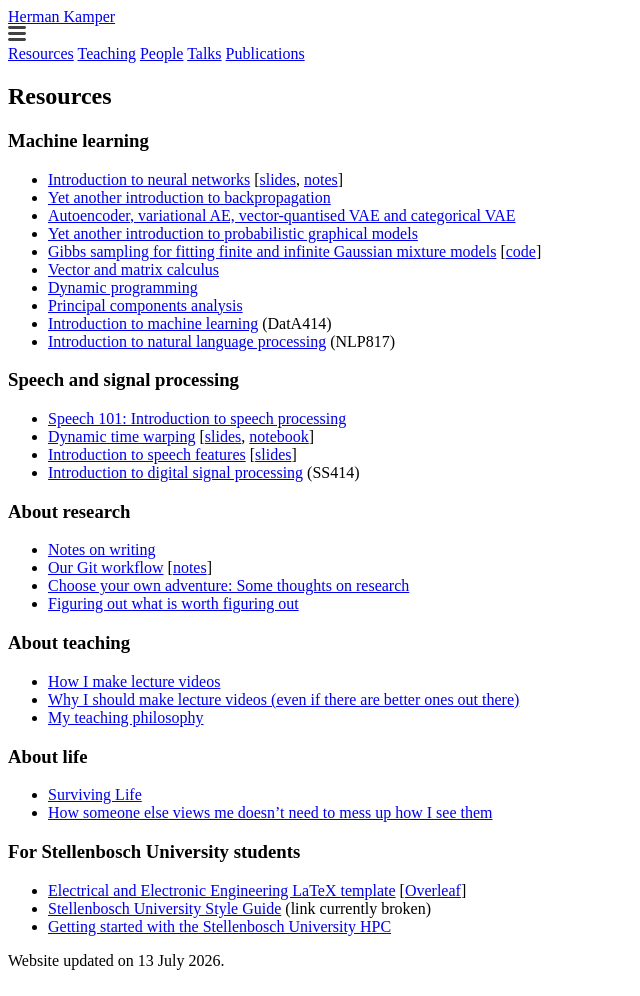
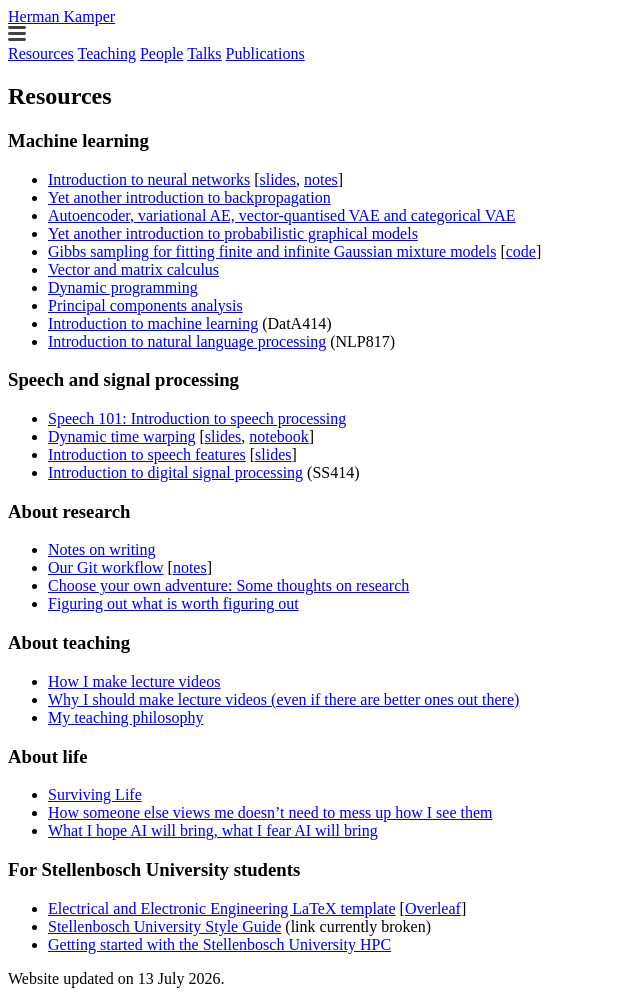
Before and after one commit to kamperh/kamperh.github.io, a Jekyll site: the page built from resources.md, in a window 1280 px wide. Shown: the whole page, without its empty margins (0-640 px from the left). Built offline with Jekyll 4.4.1, drawn with Linux system fonts in a browser that asks for light colours; a style sheet for code colours, icons or effects is not loaded.

Commit message:
Update resources.md

```diff
--- a/resources.md
+++ b/resources.md
@@ -60,6 +60,7 @@ My videos are all available on [YouTube](https://www.youtube.com/c/HermanKamperM
 
 - [Surviving Life](https://www.youtube.com/playlist?list=PLmZlBIcArwhOpJ6Fkz7OghXQQQ9_UjGTE)
 - [How someone else views me doesn't need to mess up how I see them]({% post_url 2026-05-26-viewing_people %})
+- [What I hope AI will bring, what I fear AI will bring](% post_url 2026-07-13-ai_hope_fear %)
 
 
 ### For Stellenbosch University students
```
